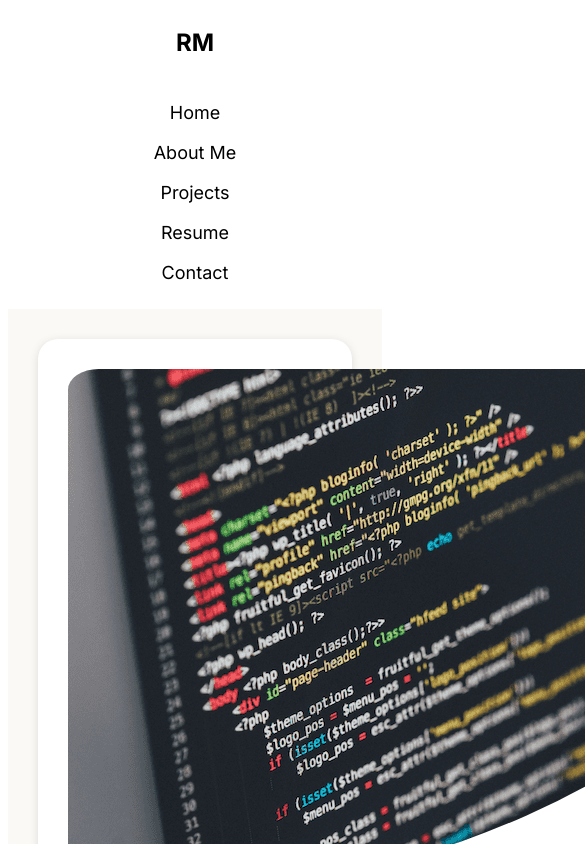
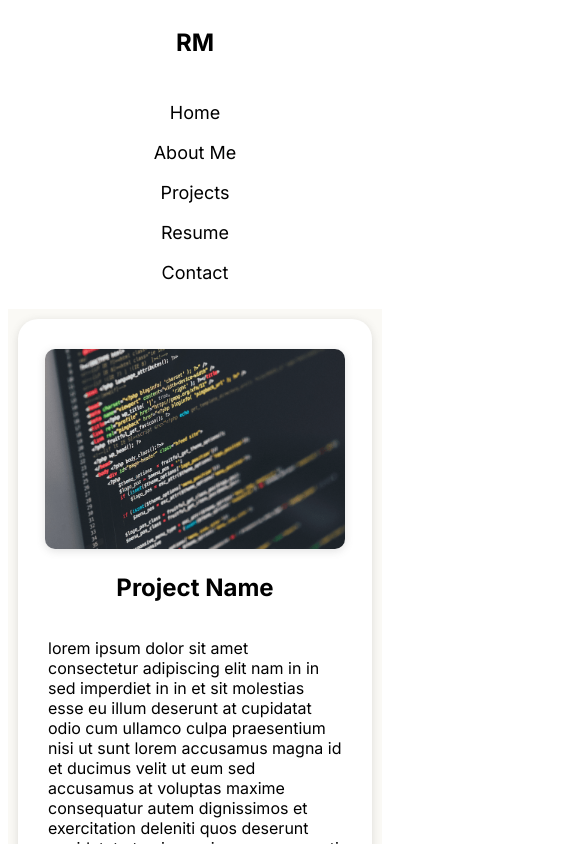
Before and after one commit to AreTeeYT/portfolio, a React (Vite) app: page / in a window 390 px wide. Both pictures are taken after a click on the button "Projects". Shown: the top 844 px of the page, 585 px wide, since content can reach past the window. Built offline with nearby package versions, Linux system fonts and the light colour scheme.

Commit message:
Mobile width changes for the projects section of website

```diff
--- a/src/ProjectTile.css
+++ b/src/ProjectTile.css
@@ -27,3 +27,24 @@
     justify-content: space-evenly;
     padding-left: 30px;
 }
+
+@media only screen and (max-width: 600px) {
+
+    #project-tile {
+        flex-direction: column;
+        padding: auto;
+    }
+
+    #project-info {
+        height: auto;
+        min-height: 300px;
+        align-items: center;
+        padding: 0px;
+    }
+
+    #project-image img {
+        max-width: 300px;
+        border-radius: 10px;
+        box-shadow: rgba(99, 99, 99, 0.2) 0px 2px 8px 0px;
+    }
+}
--- a/src/Projects.css
+++ b/src/Projects.css
@@ -9,3 +9,10 @@
 .project-holder {
     padding-bottom: 30px;
 }
+
+@media only screen and (max-width: 600px) {
+
+    #project-section {
+        padding: 10px;
+    }
+}
```
